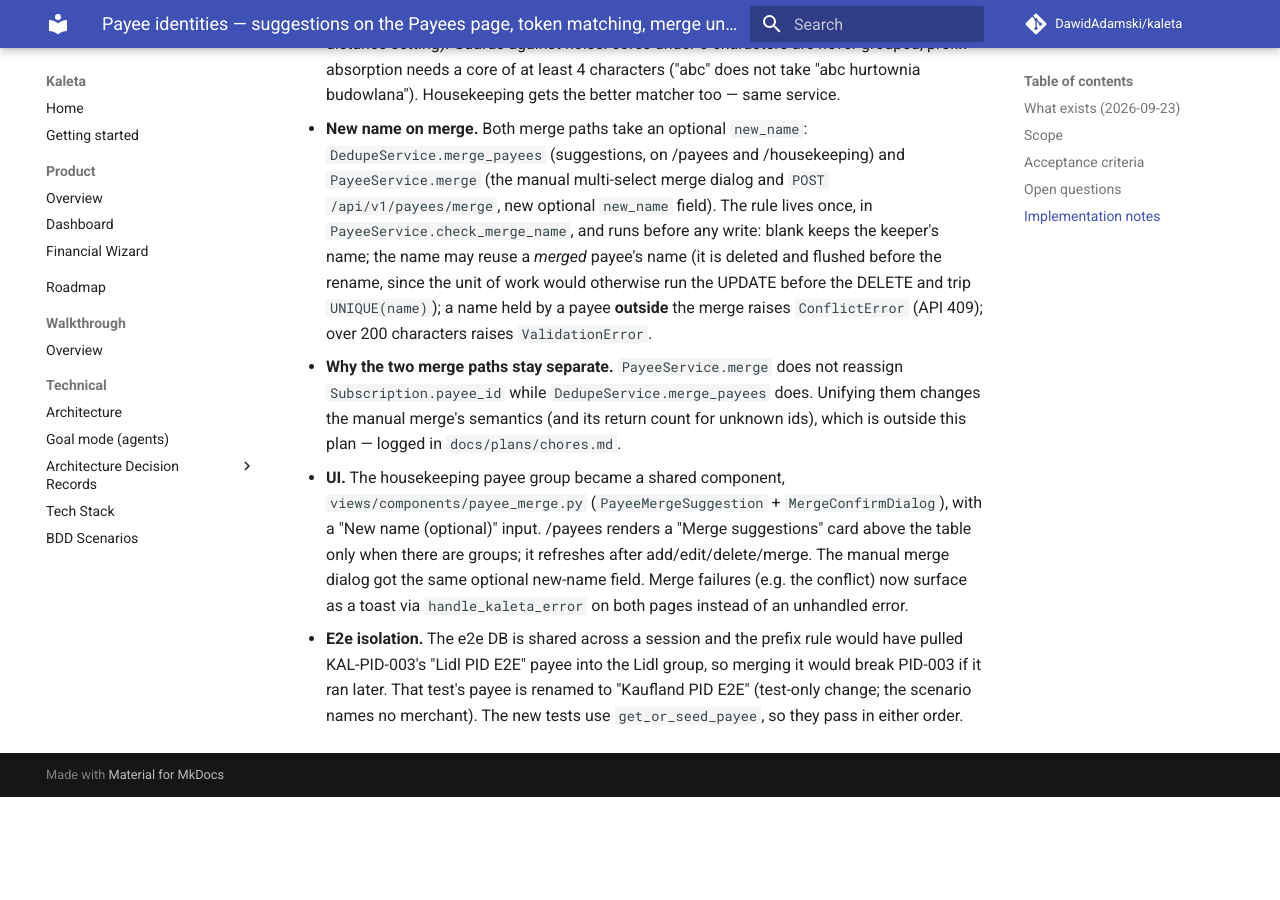
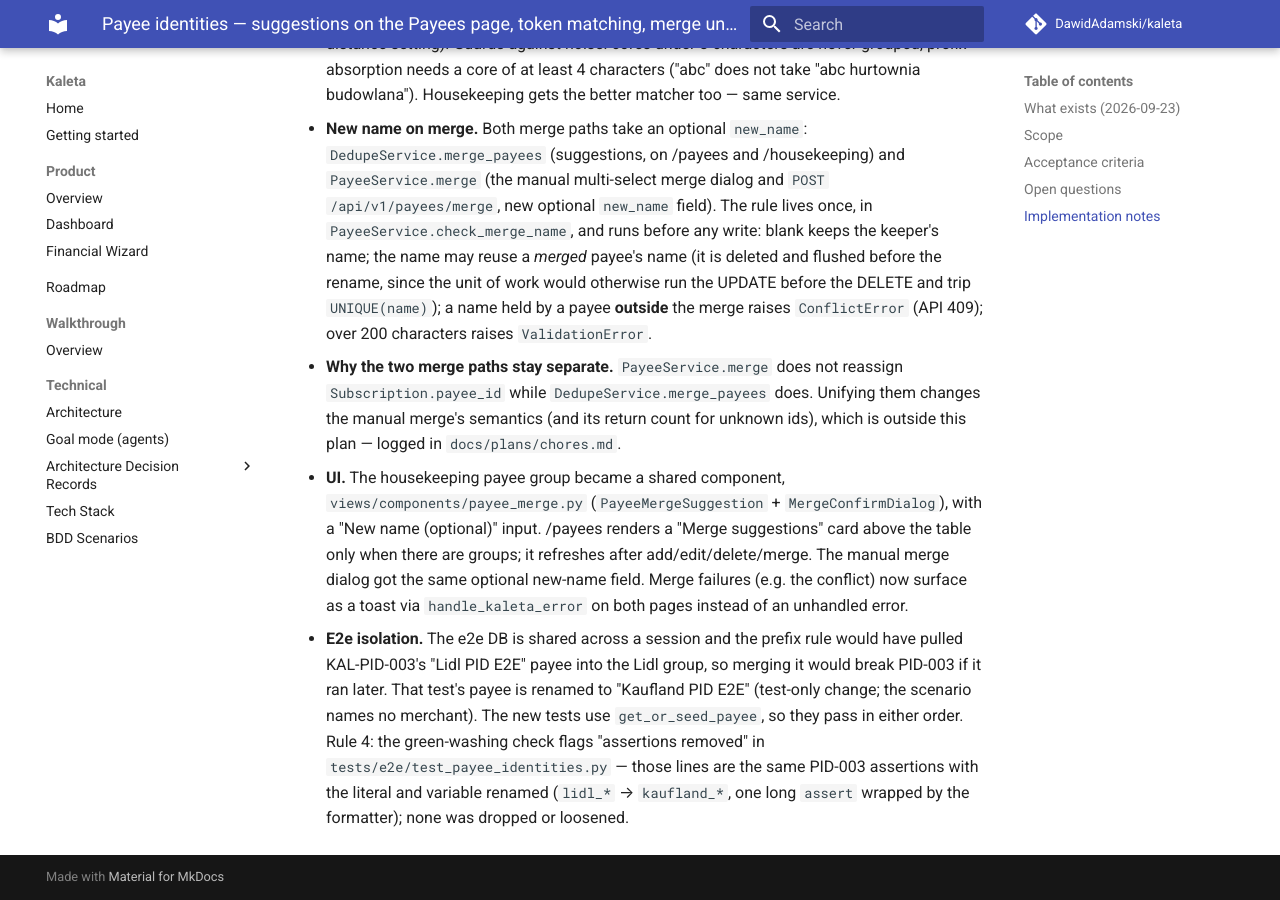
Before and after one commit to DawidAdamski/kaleta, an MkDocs documentation site: the page built from docs/plans/payees-merge-suggestions-gaps.md, in a window 1280 px wide and 900 px high, scrolled down 1392 px. Built offline with MkDocs 1.6.1 and Material for MkDocs 9.7.7, drawn with Linux system fonts in a browser that asks for light colours; comment, search, counter and statistics services are not loaded; before the commit the page ends 2189 px from its top, so only the background shows below that.

Commit message:
docs(plans): explain the PID-003 e2e rename under rule 4
Co-Authored-By: Claude Opus 5.5 <noreply@anthropic.com>

```diff
--- a/docs/plans/payees-merge-suggestions-gaps.md
+++ b/docs/plans/payees-merge-suggestions-gaps.md
@@ -86,3 +86,7 @@ Gap-closing plan for issue #1 (`KAL-PID-001`, `KAL-PID-002`), from
   merging it would break PID-003 if it ran later. That test's payee is renamed
   to "Kaufland PID E2E" (test-only change; the scenario names no merchant).
   The new tests use `get_or_seed_payee`, so they pass in either order.
+  Rule 4: the green-washing check flags "assertions removed" in
+  `tests/e2e/test_payee_identities.py` — those lines are the same PID-003
+  assertions with the literal and variable renamed (`lidl_*` → `kaufland_*`,
+  one long `assert` wrapped by the formatter); none was dropped or loosened.
```
